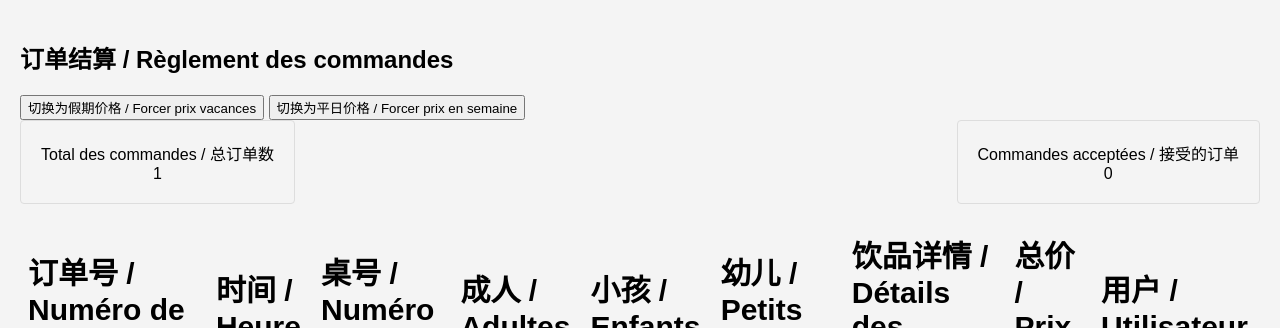
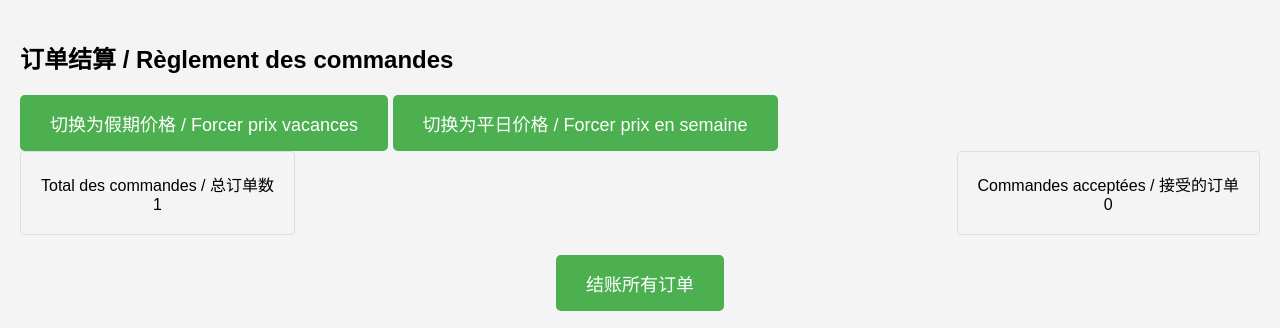
Before and after one commit to Yulei-cn/stage.docker, a Django app: page /cashier_summary/ in a window 1280 px wide. Shown: the part 104-432 px from the top of the page. Run offline with Django 5.2, Linux system fonts and the light colour scheme; a user stored in the database is signed in; tables that the repository leaves empty hold one stand-in row (values such as "Sample post"); lists and menus that the app fills with data are empty; parts of the project's set-up code (start-up, migrations or seed data) failed here and were passed over.

Commit message:
Update cashier_summary.html

```diff
--- a/restaurant/templates/restaurant/cashier_summary.html
+++ b/restaurant/templates/restaurant/cashier_summary.html
@@ -7,8 +7,8 @@
     <h2>订单结算 / Règlement des commandes</h2>
     {% if user.is_superuser %}
     <div class="pricing-toggle">
-        <button onclick="togglePricing('holiday')">切换为假期价格 / Forcer prix vacances</button>
-        <button onclick="togglePricing('weekday')">切换为平日价格 / Forcer prix en semaine</button>
+        <button class="centered-button" onclick="togglePricing('holiday')">切换为假期价格 / Forcer prix vacances</button>
+        <button class="centered-button" onclick="togglePricing('weekday')">切换为平日价格 / Forcer prix en semaine</button>
     </div>
     {% endif %}
 
@@ -23,7 +23,7 @@
             body: JSON.stringify({ price_type: priceType })
         }).then(response => {
             if (response.ok) {
-                window.location.reload(); // 成功后刷新页面
+                window.location.reload();
             } else {
                 console.error('切换价格失败');
             }
@@ -44,6 +44,22 @@
         </div>
     </div>
 
+    <div class="button-container">
+        {% if user.is_superuser %}
+        <button class="centered-button" onclick="showCustomConfirm()">结账所有订单</button>
+        {% endif %}
+    </div>
+
+    <div id="customConfirm" class="custom-confirm">
+        <p>Are you sure you want to checkout all orders? This will complete all active orders.</p>
+        <p>Êtes-vous sûr de vouloir clôturer toutes les commandes ? Cela complétera toutes les commandes actives.</p>
+        <p>确定要结账所有订单吗？这将完成所有活跃的订单。</p>
+        <div class="button-container">
+            <button class="centered-button" onclick="checkoutAllOrders()">Confirm</button>
+            <button class="centered-button" onclick="hideCustomConfirm()">Cancel</button>
+        </div>
+    </div>
+
     <table class="orders-table">
         <thead>
             <tr>
@@ -55,7 +71,7 @@
                 <th>幼儿 / Petits enfants</th>
                 <th>饮品详情 / Détails des boissons</th>
                 <th class="total-price">总价 / Prix total</th>
-                <th>用户 / Utilisateur</th> <!-- 新增的列显示用户 -->
+                <th>用户 / Utilisateur</th>
             </tr>
         </thead>
         <tbody>
@@ -76,7 +92,6 @@
                     {% endif %}
                     {% endfor %}
                 </td>
-
                 <td class="total-price">{{ order.prix }}</td>
                 <td>
                     {% if order.user %}
@@ -97,28 +112,91 @@
             method: 'POST',
             headers: {
                 'Content-Type': 'application/json',
-                'X-CSRFToken': '{{ csrf_token }}' // 添加CSRF令牌
+                'X-CSRFToken': '{{ csrf_token }}'
             },
-            body:JSON.stringify({ id_delete: id })
+            body: JSON.stringify({ id_delete: id })
         }).then(response => {
             if (response.ok) {
-                // 请求成功，执行重定向
                 window.location.href = "{% url 'cashier_summary' %}";
             } else {
-                // 请求失败，给出相应的提示或处理其他错误情况
                 console.error('Erreur de requête réseau');
             }
-        })
-        .catch(error => {
-            // 捕获其他错误
+        }).catch(error => {
             console.error('发生错误:', error);
         });
     }
 
-    // 设置每5秒自动刷新页面
     setInterval(function() {
         window.location.reload();
     }, 30000);
+
+    function showCustomConfirm() {
+        document.getElementById("customConfirm").style.display = "block";
+    }
+
+    function hideCustomConfirm() {
+        document.getElementById("customConfirm").style.display = "none";
+    }
+
+    {% if user.is_superuser %}
+    function checkoutAllOrders() {
+        fetch('{% url "checkout_all_orders" %}', {
+            method: 'POST',
+            headers: {
+                'X-CSRFToken': '{{ csrf_token }}',
+                'Content-Type': 'application/json'
+            }
+        })
+        .then(response => response.json())
+        .then(data => {
+            if (data.success) {
+                alert("所有订单已结账");
+                window.location.reload();
+            } else {
+                alert("结账失败");
+            }
+        });
+        hideCustomConfirm();
+    }
+    {% endif %}
 </script>
 
+<style>
+    .button-container {
+        display: flex;
+        justify-content: center;
+        margin: 20px 0;
+    }
+
+    .centered-button {
+        font-size: 18px;
+        padding: 15px 30px;
+        background-color: #4CAF50;
+        color: white;
+        border: none;
+        border-radius: 5px;
+        cursor: pointer;
+    }
+
+    .centered-button:hover {
+        background-color: #45a049;
+    }
+
+    .custom-confirm {
+        display: none;
+        position: fixed;
+        left: 50%;
+        top: 50%;
+        transform: translate(-50%, -50%);
+        border: 1px solid black;
+        background-color: white;
+        padding: 20px;
+        z-index: 100;
+    }
+
+    .custom-confirm p {
+        text-align: center;
+        font-weight: bold;
+    }
+</style>
 {% endblock %}
```
Lines whose indentation alone changed are shown as unchanged.
